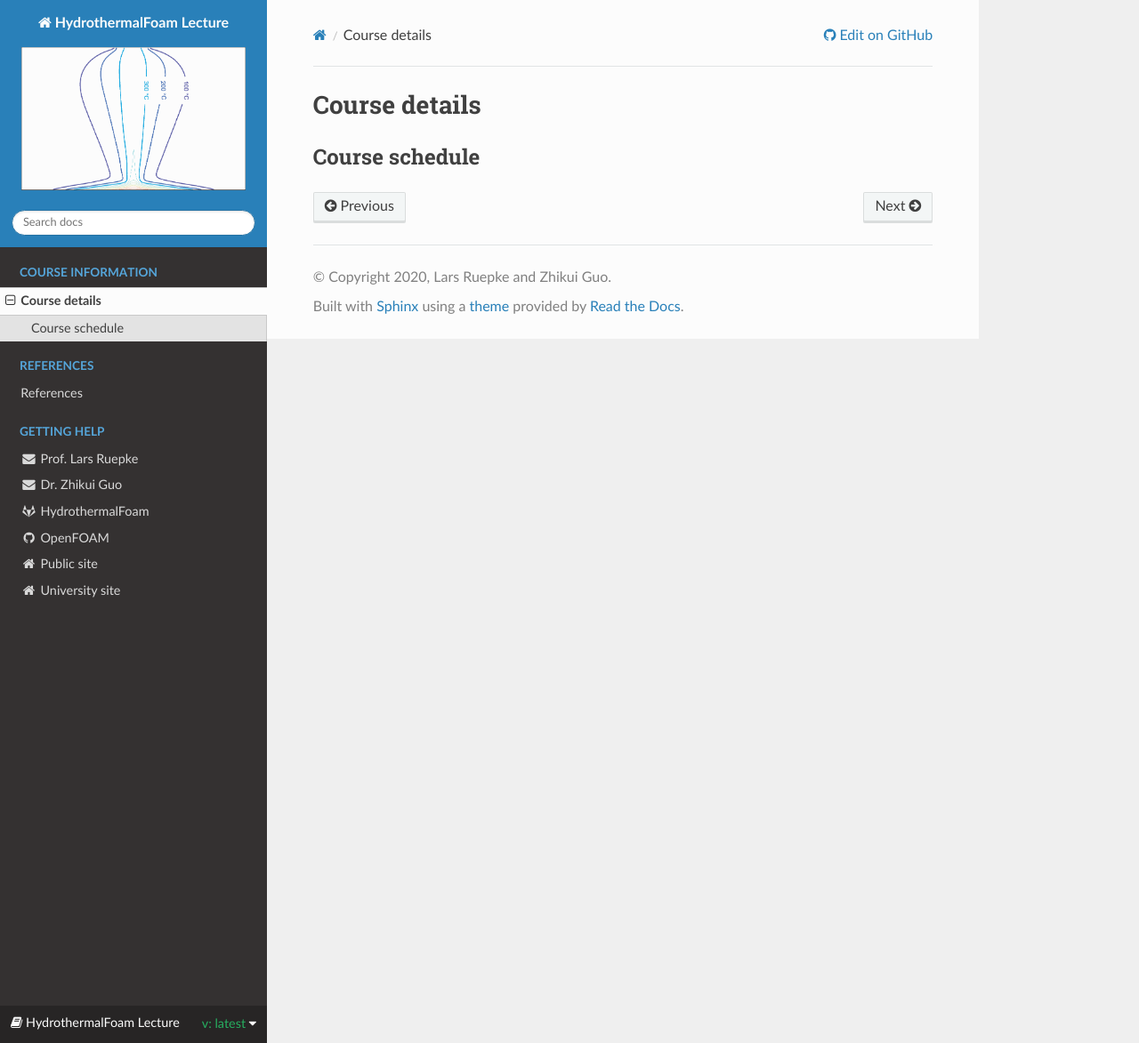
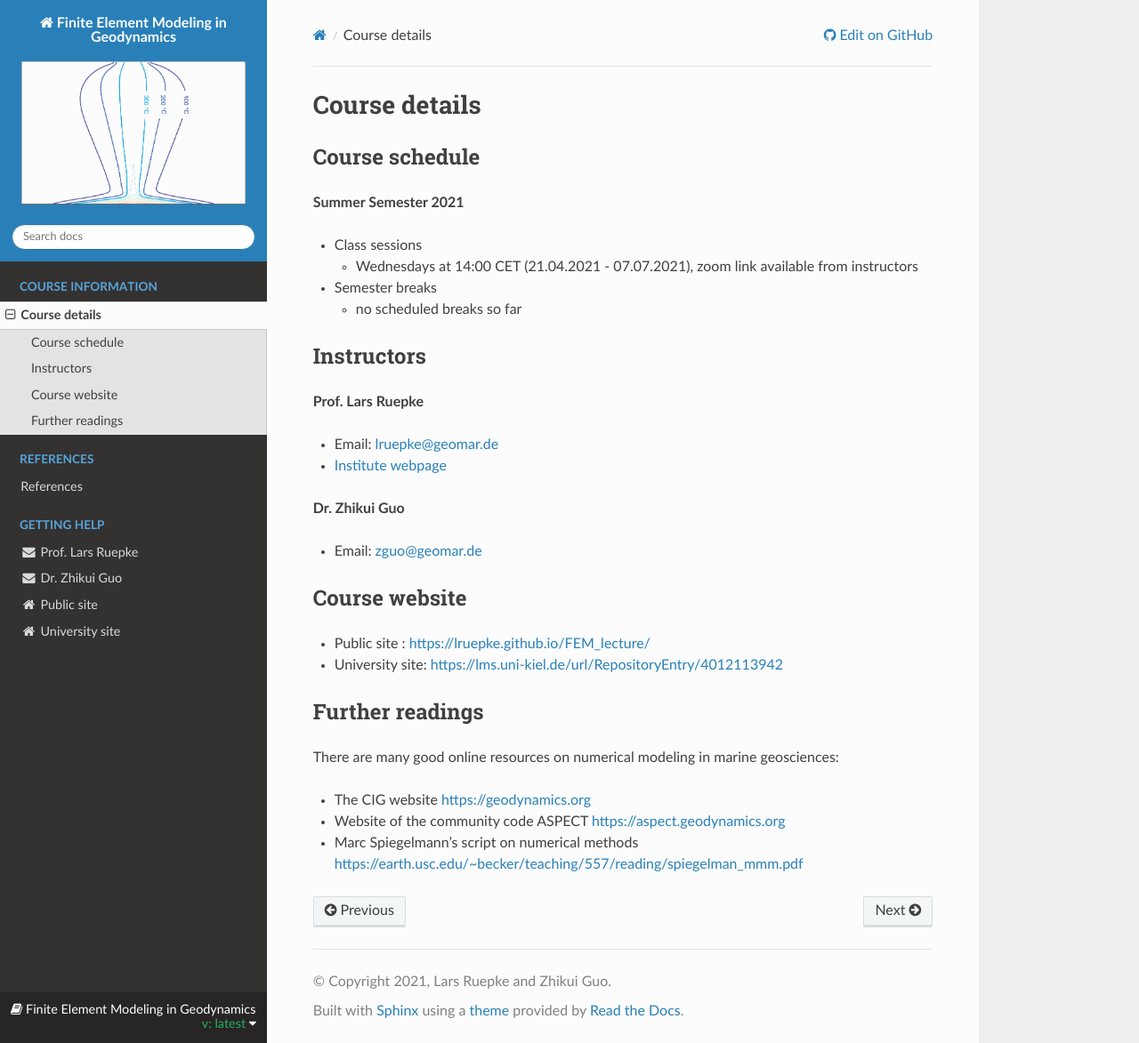
Before and after one commit to lruepke/FEM_lecture, a Sphinx documentation site: the page built from sphinx/source/general-info/course-details.rst, in a window 1280 px wide and 1173 px high. Shown: the whole window at 89% size. Built offline with Sphinx 7.4.7 and the Read the Docs theme 2.0.0, drawn with Linux system fonts in a browser that asks for light colours.

Commit message:
general info

```diff
--- a/sphinx/source/conf.py
+++ b/sphinx/source/conf.py
@@ -16,9 +16,9 @@ sys.path.append(os.path.abspath('_extensions'))
 
 # -- Project information -----------------------------------------------------
 
-project = 'HydrothermalFoam Lecture'
+project = 'Finite Element Modeling in Geodynamics'
 latex_name='LectureNote'
-copyright = '2020, Lars Ruepke and Zhikui Guo'
+copyright = '2021, Lars Ruepke and Zhikui Guo'
 author = 'Lars Ruepke'
 
 
@@ -101,16 +101,8 @@ html_context = {
 
         ),
         (
-            '<i class="fa fa-gitlab fa-fw"></i> HydrothermalFoam',
-            "https://www.hydrothermalfoam.info",
-        ),
-        (
-            '<i class="fa fa-github fa-fw"></i> OpenFOAM',
-            "https://www.openfoam.org",
-        ),
-        (
             '<i class="fa fa-home fa-fw"></i> Public site',
-            "https://lruepke.github.io/HTF_lecture/",
+            "https://lruepke.github.io/FEM_lecture/",
         ),
         (
             '<i class="fa fa-home fa-fw"></i> University site',
--- a/sphinx/source/general-info/course-details.rst
+++ b/sphinx/source/general-info/course-details.rst
@@ -3,3 +3,41 @@ Course details
 
 Course schedule
 ---------------
+
+**Summer Semester 2021**
+
+- Class sessions
+
+  - Wednesdays at 14:00 CET (21.04.2021 - 07.07.2021), zoom link available from instructors
+
+- Semester breaks
+
+  - no scheduled breaks so far
+
+Instructors
+-----------
+
+**Prof. Lars Ruepke**
+
+- Email: lruepke@geomar.de
+- `Institute webpage <https://www.geomar.de/en/research/fb4/fb4-muhs/research-topics/modelings>`_
+
+**Dr. Zhikui Guo**
+
+- Email: zguo@geomar.de
+
+
+Course website
+---------------
+
+- Public site : https://lruepke.github.io/FEM_lecture/
+- University site: https://lms.uni-kiel.de/url/RepositoryEntry/4012113942
+
+Further readings
+----------------
+
+There are many good online resources on numerical modeling in marine geosciences:
+
+- The CIG website `<https://geodynamics.org>`_
+- Website of the community code ASPECT  `<https://aspect.geodynamics.org>`_
+- Marc Spiegelmann's script on numerical methods  `<https://earth.usc.edu/~becker/teaching/557/reading/spiegelman_mmm.pdf>`_
```
Also changed, not shown: sphinx/source/index.rst (+15 -15 lines).
